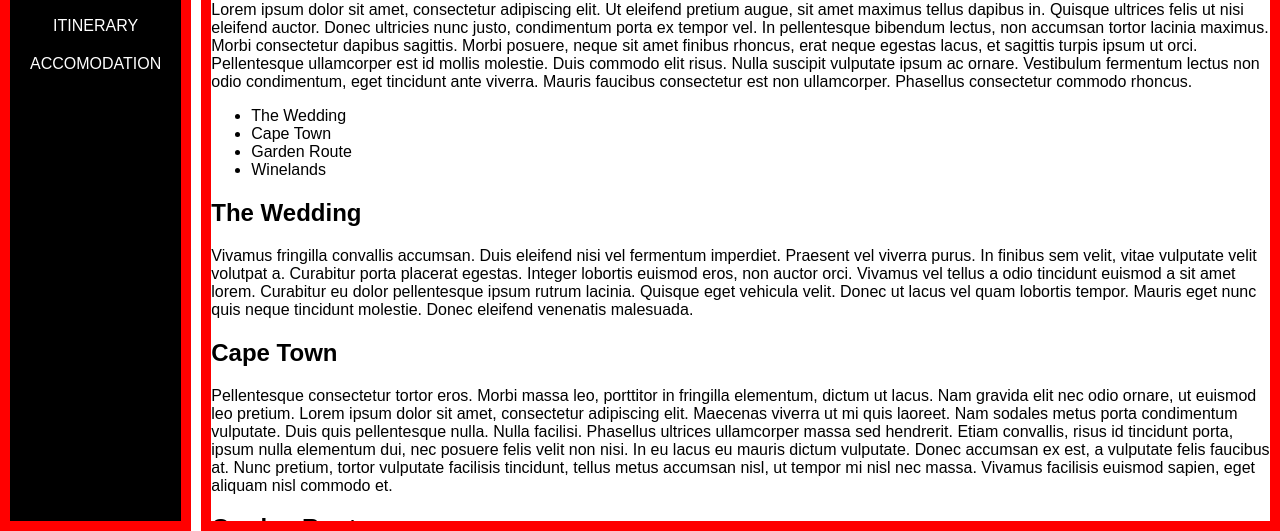
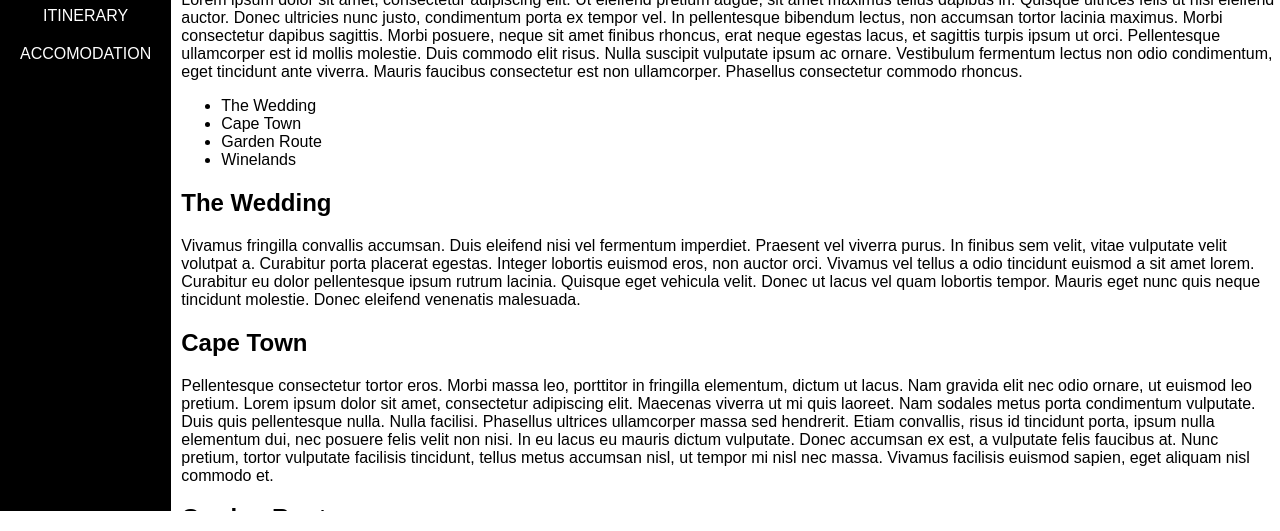
Before and after one commit to Sir-Pandalot/NYCDA, a plain HTML site: page Assignment_2/index.html in a window 1280 px wide. Shown: the part 289-820 px from the top of the page. Drawn offline with Linux system fonts and the light colour scheme.

Commit message:
Removed borders

```diff
--- a/Assignment_2/style.css
+++ b/Assignment_2/style.css
@@ -18,10 +18,6 @@ html, body {
 	background-color: black;
 	color: white;
 	text-align: center;
-
-	border-style: solid;
-	border-width: 10px;
-	border-color: red;
 }
 
 .nav p {
@@ -42,10 +38,6 @@ html, body {
 	height: calc(100% - 200px);
 	margin-left: 10px;
 	overflow: auto;
-
-	border-style: solid;
-	border-width: 10px;
-	border-color: red;
 }
 
 .title {
```
